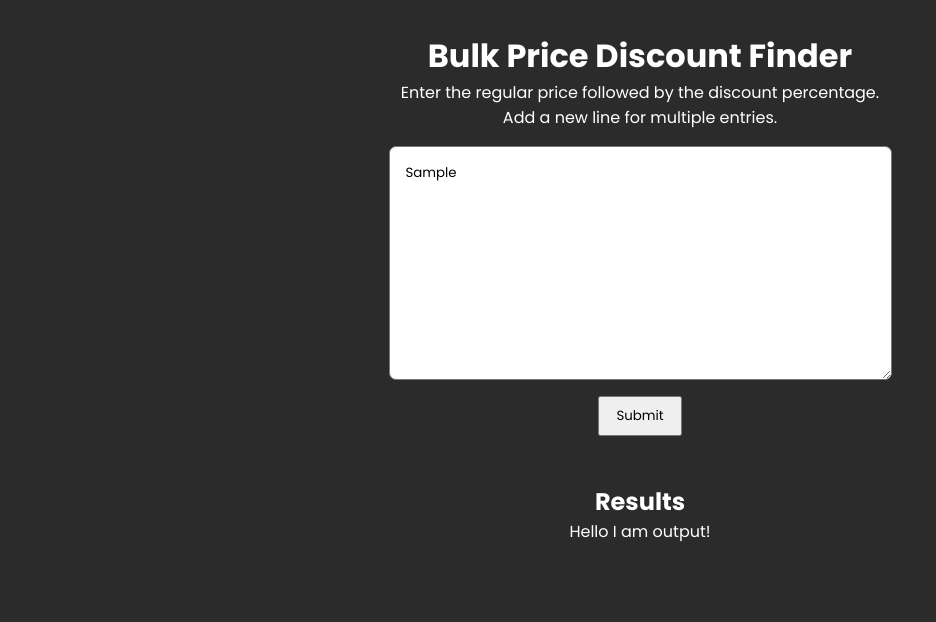
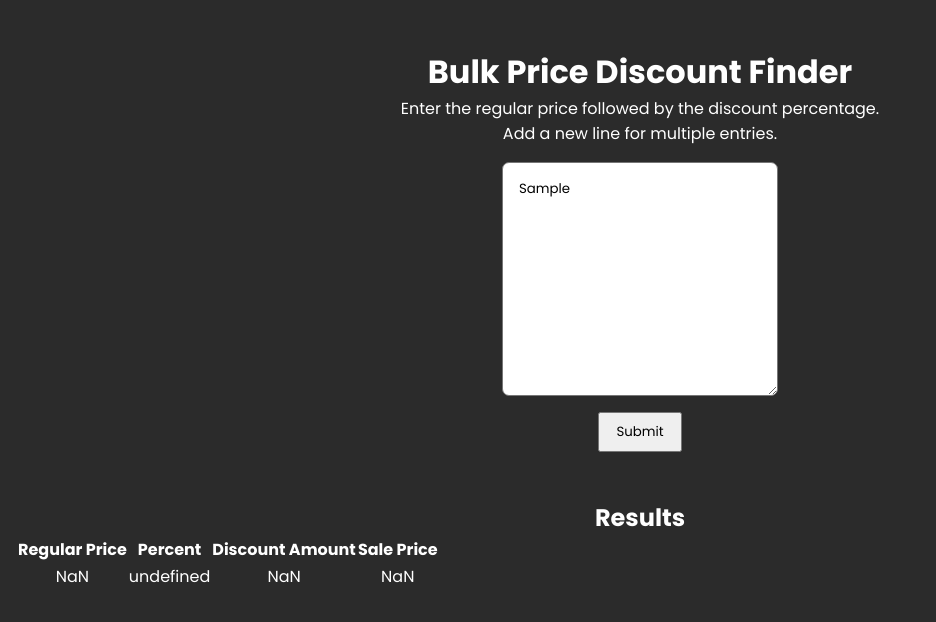
Before and after one commit to eko-develops/bulk-price-discount, a website: page index.html in a window 1280 px wide. Both pictures are taken after typing "Sample" into the empty fields and a click on the button "Submit". Shown: the whole page, without its empty margins (0-936 px from the left). Drawn offline with Linux system fonts and the light colour scheme.

Commit message:
add basic functions

```diff
--- a/app.js
+++ b/app.js
@@ -7,7 +7,83 @@ const main = () => {
 
 const handleFormSubmit = (e) => {
 	e.preventDefault();
-	console.log('hello');
+	const textArea = document.getElementById('prices');
+
+	const separatedPrices = textArea.value.split('\n');
+
+	const pairs = separatedPrices.map((pair) => pair.split(' '));
+
+	for (let i = 0; i < pairs.length; i++) {
+		pairs[i] = pairs[i].map((string) => parseInt(string));
+	}
+
+	const result = pairs.map(([price, percent]) => {
+		const convertedPercent = percent / 100;
+		const discountAmount = price * convertedPercent;
+		const salePrice = price - discountAmount;
+
+		return {
+			percent,
+			discountAmount,
+			salePrice,
+			regularPrice: price,
+		};
+	});
+
+	appendToOutput(result);
+};
+
+const appendToOutput = (result) => {
+	const output = document.querySelector('#output table');
+
+	const headerRow = document.createElement('tr');
+
+	const headers = createTableHeaders();
+	const tableData = createTableData(result);
+
+	headers.forEach((header) => headerRow.append(header));
+
+	output.append(headerRow);
+	tableData.forEach((table) => output.append(table));
+};
+
+const createTableHeaders = () => {
+	const regPriceHeader = document.createElement('th');
+	regPriceHeader.innerText = 'Regular Price';
+
+	const percentHeader = document.createElement('th');
+	percentHeader.innerText = 'Percent';
+
+	const discountAmountHeader = document.createElement('th');
+	discountAmountHeader.innerText = 'Discount Amount';
+
+	const salePriceHeader = document.createElement('th');
+	salePriceHeader.innerText = 'Sale Price';
+
+	return [regPriceHeader, percentHeader, discountAmountHeader, salePriceHeader];
+};
+
+const createTableData = (result) => {
+	const data = result.map((price) => {
+		console.log(price);
+		const row = document.createElement('tr');
+
+		const discountAmount = document.createElement('td');
+		discountAmount.innerText = price.discountAmount;
+		const regPrice = document.createElement('td');
+		regPrice.innerText = price.regularPrice;
+
+		const percent = document.createElement('td');
+		percent.innerText = price.percent;
+		const salePrice = document.createElement('td');
+		salePrice.innerText = price.salePrice;
+
+		row.append(regPrice, percent, discountAmount, salePrice);
+
+		return row;
+	});
+
+	return data;
 };
 
 main();
--- a/index.html
+++ b/index.html
@@ -23,12 +23,12 @@
 				<p>Add a new line for multiple entries.</p>
 			</div>
 			<form id="prices-form">
-				<textarea rows="10" cols="40" id="prices"></textarea>
+				<textarea rows="10" id="prices"></textarea>
 				<button type="submit" id="prices-submit-btn">Submit</button>
 			</form>
 			<div id="output">
 				<h2>Results</h2>
-				Hello I am output!
+				<table></table>
 			</div>
 		</main>
 
--- a/styles.scss
+++ b/styles.scss
@@ -8,6 +8,7 @@
 body {
 	background-color: #2b2b2b;
 	color: #fff;
+	padding: 1rem;
 
 	main {
 		margin-top: 2rem;
```
Also changed, not shown: dist/styles.css, 1 other file.
